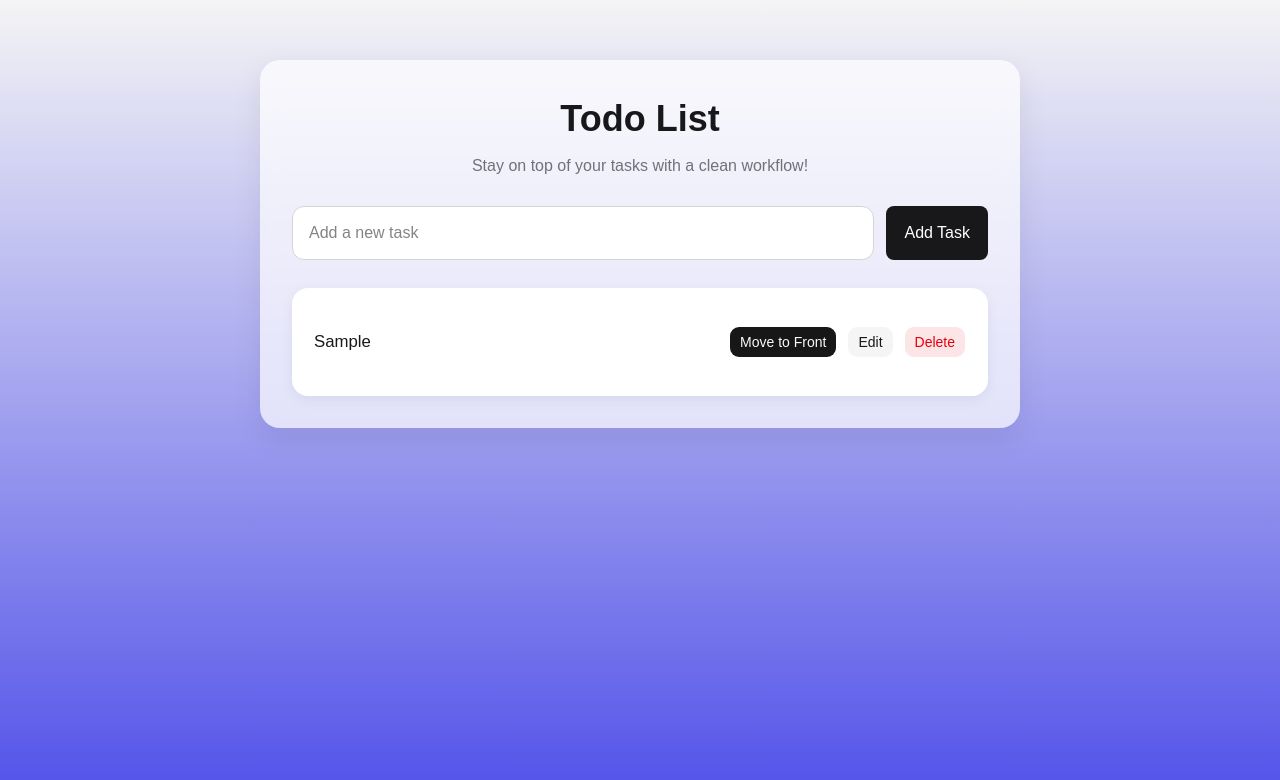
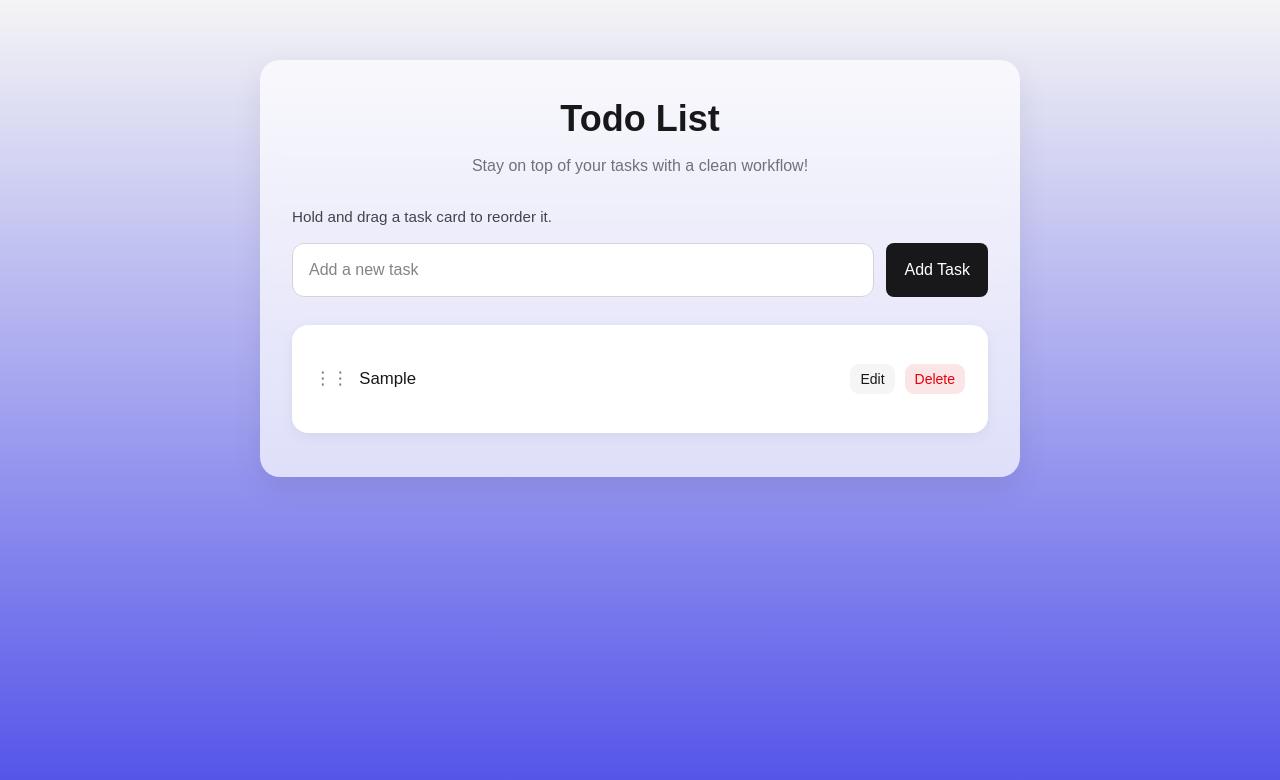
Before and after one commit to Chibbs13/todo-react, a React (Vite) app in the folder client/: page / in a window 1280 px wide. Both pictures are taken after typing "Sample" into the empty fields and a click on the button "Add Task". Shown: the top 780 px of the page. Built offline with nearby package versions, Linux system fonts and the light colour scheme.

Commit message:
Added drag n drop functionality

```diff
--- a/client/package.json
+++ b/client/package.json
@@ -10,6 +10,9 @@
     "preview": "vite preview"
   },
   "dependencies": {
+    "@dnd-kit/core": "^6.3.1",
+    "@dnd-kit/sortable": "^10.0.0",
+    "@dnd-kit/utilities": "^3.2.2",
     "@fontsource-variable/geist": "^5.2.8",
     "@tailwindcss/vite": "^4.2.2",
     "class-variance-authority": "^0.7.1",
--- a/client/src/App.css
+++ b/client/src/App.css
@@ -167,3 +167,127 @@ body {
     opacity: 1;
   }
 }
+
+.drag-handle {
+  cursor: grab;
+}
+
+.drag-handle:active {
+  cursor: grabbing;
+}
+
+.drag-help-text {
+  margin-bottom: 14px;
+  font-size: 0.95rem;
+  opacity: 0.75;
+}
+
+.task-card {
+  margin-bottom: 12px;
+  cursor: grab;
+  user-select: none;
+  transition: box-shadow 0.2s ease, transform 0.2s ease;
+}
+
+.task-card:hover {
+  box-shadow: 0 6px 18px rgba(0, 0, 0, 0.08);
+}
+
+.task-card:active {
+  cursor: grabbing;
+}
+
+.task-card-content {
+  display: flex;
+  justify-content: space-between;
+  align-items: center;
+  gap: 12px;
+}
+
+.task-left {
+  display: flex;
+  align-items: center;
+  gap: 10px;
+  min-width: 0;
+}
+
+.drag-indicator {
+  font-size: 1.1rem;
+  opacity: 0.55;
+  line-height: 1;
+  flex-shrink: 0;
+}
+
+.task-text {
+  word-break: break-word;
+}
+
+.task-actions {
+  flex-shrink: 0;
+  display: flex;
+  gap: 8px;
+}
+
+.task-overlay {
+  position: fixed;
+  inset: 0;
+  background: rgba(0, 0, 0, 0.45);
+  display: flex;
+  justify-content: center;
+  align-items: center;
+  z-index: 1000;
+  padding: 20px;
+}
+
+.task-modal {
+  width: 100%;
+  max-width: 560px;
+  border-radius: 18px;
+  box-shadow: 0 20px 50px rgba(0, 0, 0, 0.25);
+  animation: modalPop 0.25s ease;
+}
+
+.task-modal-content {
+  display: flex;
+  flex-direction: column;
+  gap: 18px;
+  padding: 24px;
+}
+
+.task-modal-header {
+  display: flex;
+  align-items: center;
+  gap: 10px;
+}
+
+.modal-title {
+  margin: 0;
+  font-size: 1.4rem;
+}
+
+.modal-input {
+  width: 100%;
+  min-height: 140px;
+  padding: 12px;
+  font-size: 16px;
+  border: 1px solid #ccc;
+  border-radius: 12px;
+  resize: vertical;
+  box-sizing: border-box;
+}
+
+.modal-actions {
+  display: flex;
+  gap: 10px;
+}
+
+@keyframes modalPop {
+  from {
+    transform: scale(0.9);
+    opacity: 0;
+  }
+  to {
+    transform: scale(1);
+    opacity: 1;
+  }
+}
--- a/client/src/App.jsx
+++ b/client/src/App.jsx
@@ -2,6 +2,55 @@ import { useState, useEffect } from "react";
 import { Card, CardContent } from "./components/ui/card";
 import { Button } from "./components/ui/button";
 import "./App.css";
+
+import { DndContext, closestCenter } from "@dnd-kit/core";
+import {
+  SortableContext,
+  verticalListSortingStrategy,
+  useSortable,
+  arrayMove,
+} from "@dnd-kit/sortable";
+import { CSS } from "@dnd-kit/utilities";
+
+function SortableTaskCard({ t, deleteTask, openTaskEditor }) {
+  const { attributes, listeners, setNodeRef, transform, transition } =
+    useSortable({ id: t.id });
+
+  const style = {
+    transform: CSS.Transform.toString(transform),
+    transition,
+  };
+
+  return (
+    <div ref={setNodeRef} style={style}>
+      <Card className="task-card" {...attributes} {...listeners}>
+        <CardContent className="task-card-content">
+          <div className="task-left">
+            <span className="drag-indicator">⋮⋮</span>
+
+            <span className={`task-text ${t.completed ? "completed" : ""}`}>
+              {t.text}
+            </span>
+          </div>
+
+          <div
+            className="task-actions"
+            onPointerDown={(e) => e.stopPropagation()}
+            onClick={(e) => e.stopPropagation()}
+          >
+            <Button variant="secondary" onClick={() => openTaskEditor(t)}>
+              Edit
+            </Button>
+
+            <Button variant="destructive" onClick={() => deleteTask(t.id)}>
+              Delete
+            </Button>
+          </div>
+        </CardContent>
+      </Card>
+    </div>
+  );
+}
 
 function App() {
   const [task, setTask] = useState(() => {
@@ -68,11 +117,15 @@ function App() {
     closeTaskEditor();
   }
 
-  function moveTaskToFront(id) {
-    const taskToMove = task.find((t) => t.id === id);
-    if (taskToMove) {
-      setTask([taskToMove, ...task.filter((t) => t.id !== id)]);
-    }
+  function handleDragEnd(event) {
+    const { active, over } = event;
+
+    if (!over || active.id === over.id) return;
+
+    const oldIndex = task.findIndex((t) => t.id === active.id);
+    const newIndex = task.findIndex((t) => t.id === over.id);
+
+    setTask((items) => arrayMove(items, oldIndex, newIndex));
   }
 
   return (
@@ -82,6 +135,10 @@ function App() {
 
         <p className="todo-subtitle">
           Stay on top of your tasks with a clean workflow!
+        </p>
+
+        <p className="drag-help-text">
+          Hold and drag a task card to reorder it.
         </p>
 
         <form onSubmit={handleSubmit} className="todo-form">
@@ -97,56 +154,40 @@ function App() {
           </button>
         </form>
 
+        <DndContext
+          collisionDetection={closestCenter}
+          onDragEnd={handleDragEnd}
+        >
+          <SortableContext
+            items={task.map((t) => t.id)}
+            strategy={verticalListSortingStrategy}
+          >
             <div className="task-list">
               {task.length === 0 ? (
                 <p className="empty-state">No tasks yet. Add one above.</p>
               ) : (
                 task.map((t) => (
-              <Card
+                  <SortableTaskCard
                     key={t.id}
-                className="task-card"
-                onClick={() => openTaskEditor(t)}
-              >
-                <CardContent className="task-card-content">
-                  <span
-                    className={`task-text ${t.completed ? "completed" : ""}`}
-                  >
-                    {t.text}
-                  </span>
-
-                  <div
-                    className="task-actions"
-                    onClick={(e) => e.stopPropagation()}
-                  >
-                    <Button onClick={() => moveTaskToFront(t.id)}>
-                      Move to Front
-                    </Button>
-
-                    <Button
-                      variant="secondary"
-                      onClick={() => openTaskEditor(t)}
-                    >
-                      Edit
-                    </Button>
-
-                    <Button
-                      variant="destructive"
-                      onClick={() => deleteTask(t.id)}
-                    >
-                      Delete
-                    </Button>
-                  </div>
-                </CardContent>
-              </Card>
+                    t={t}
+                    deleteTask={deleteTask}
+                    openTaskEditor={openTaskEditor}
+                  />
                 ))
               )}
             </div>
+          </SortableContext>
+        </DndContext>
       </div>
 
       {selectedTask && (
         <div className="task-overlay" onClick={closeTaskEditor}>
-          <div className="task-modal" onClick={(e) => e.stopPropagation()}>
+          <Card className="task-modal" onClick={(e) => e.stopPropagation()}>
+            <CardContent className="task-modal-content">
+              <div className="task-modal-header">
+                <span className="drag-indicator">⋮⋮</span>
                 <h2 className="modal-title">Edit Task</h2>
+              </div>
 
               <textarea
                 className="modal-input"
@@ -161,7 +202,8 @@ function App() {
                   Close
                 </Button>
               </div>
-          </div>
+            </CardContent>
+          </Card>
         </div>
       )}
     </main>
```
Also changed, not shown: 1 other file (tests, documents, lock files or other folders). Lines whose indentation alone changed are shown as unchanged.
